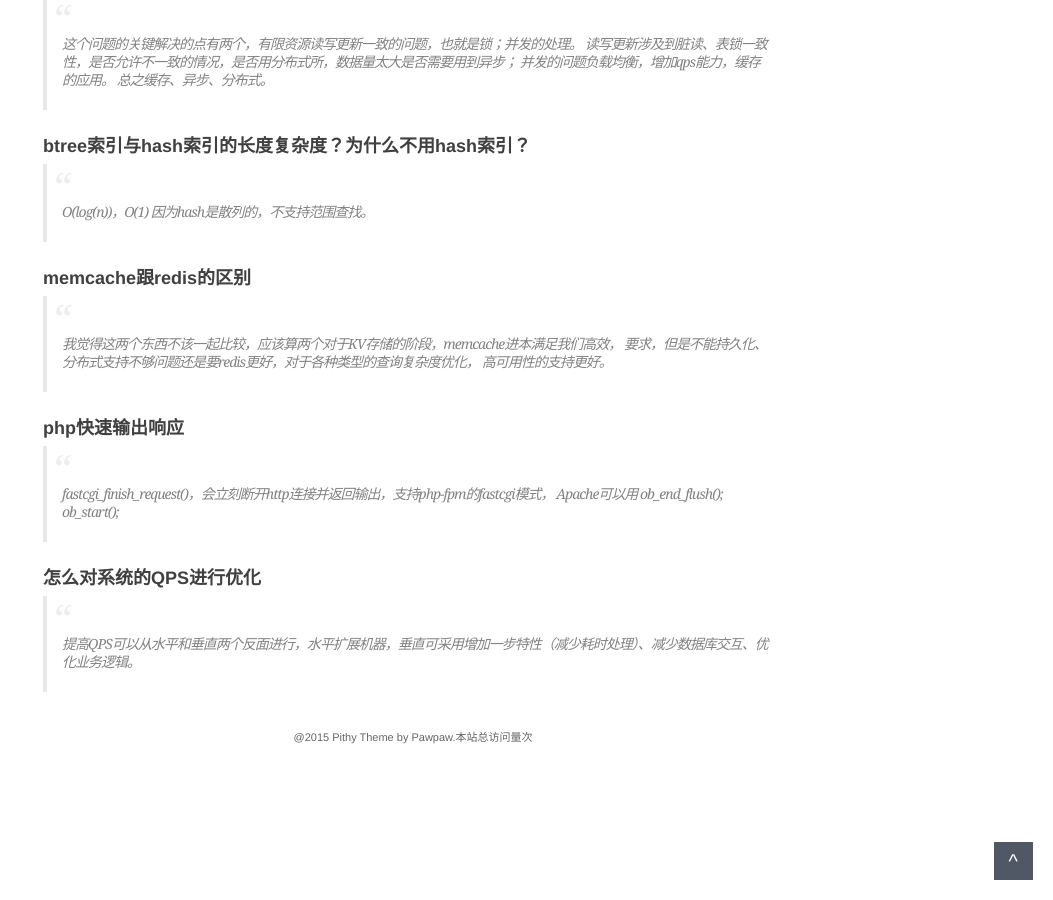
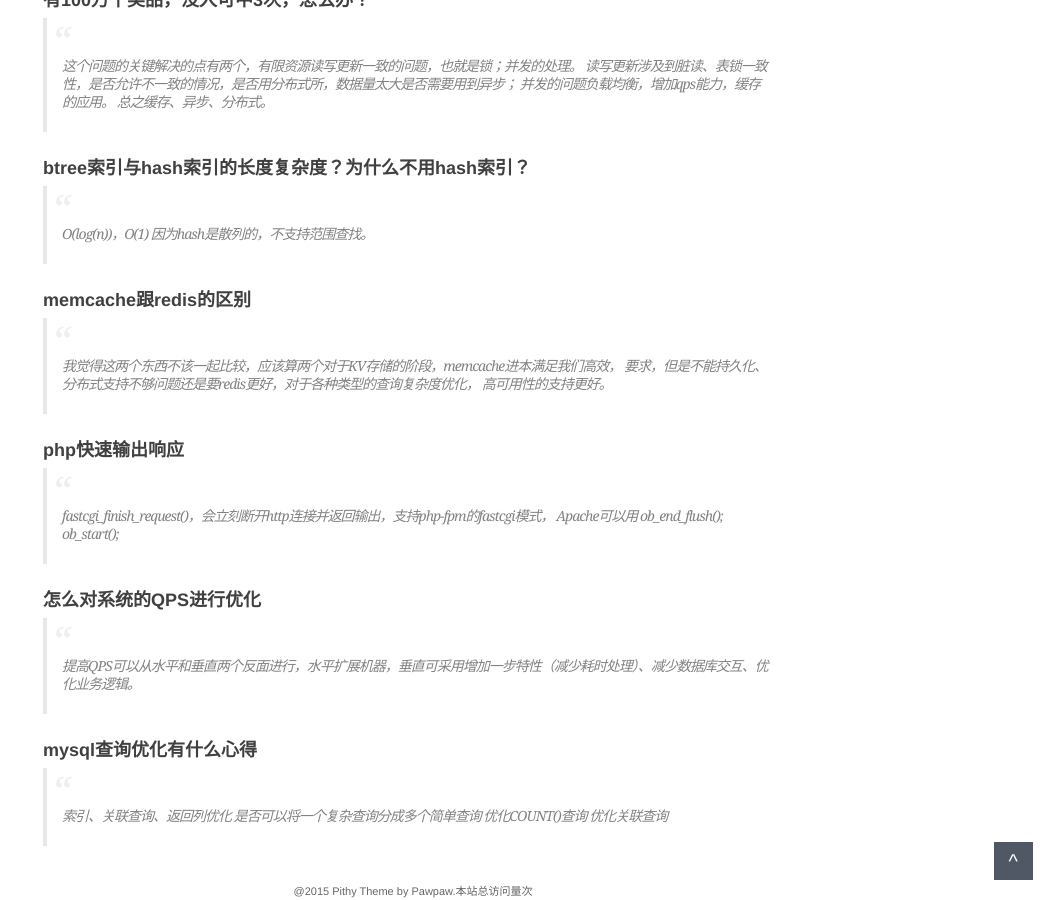
Before and after one commit to chchmlml/chchmlml.github.io, a Jekyll site: the page built from _posts/2017-08-22-about-interview-question-1.md, in a window 1280 px wide and 900 px high, scrolled down 810 px. Shown: the whole window, without its empty margins (227-1280 px from the left). Built offline with Jekyll 4.4.1, drawn with Linux system fonts in a browser that asks for light colours; comment, search, counter and statistics services are not loaded.

Commit message:
add blog upgrade

```diff
--- a/_posts/2017-08-22-about-interview-question-1.md
+++ b/_posts/2017-08-22-about-interview-question-1.md
@@ -47,3 +47,9 @@
 
 ### 怎么对系统的QPS进行优化
 > 提高QPS可以从水平和垂直两个反面进行，水平扩展机器，垂直可采用增加一步特性（减少耗时处理）、减少数据库交互、优化业务逻辑。
+
+### mysql查询优化有什么心得
+> 索引、关联查询、返回列优化
+> 是否可以将一个复杂查询分成多个简单查询
+> 优化COUNT()查询
+> 优化关联查询
```
Also changed, not shown: 2 other files.
